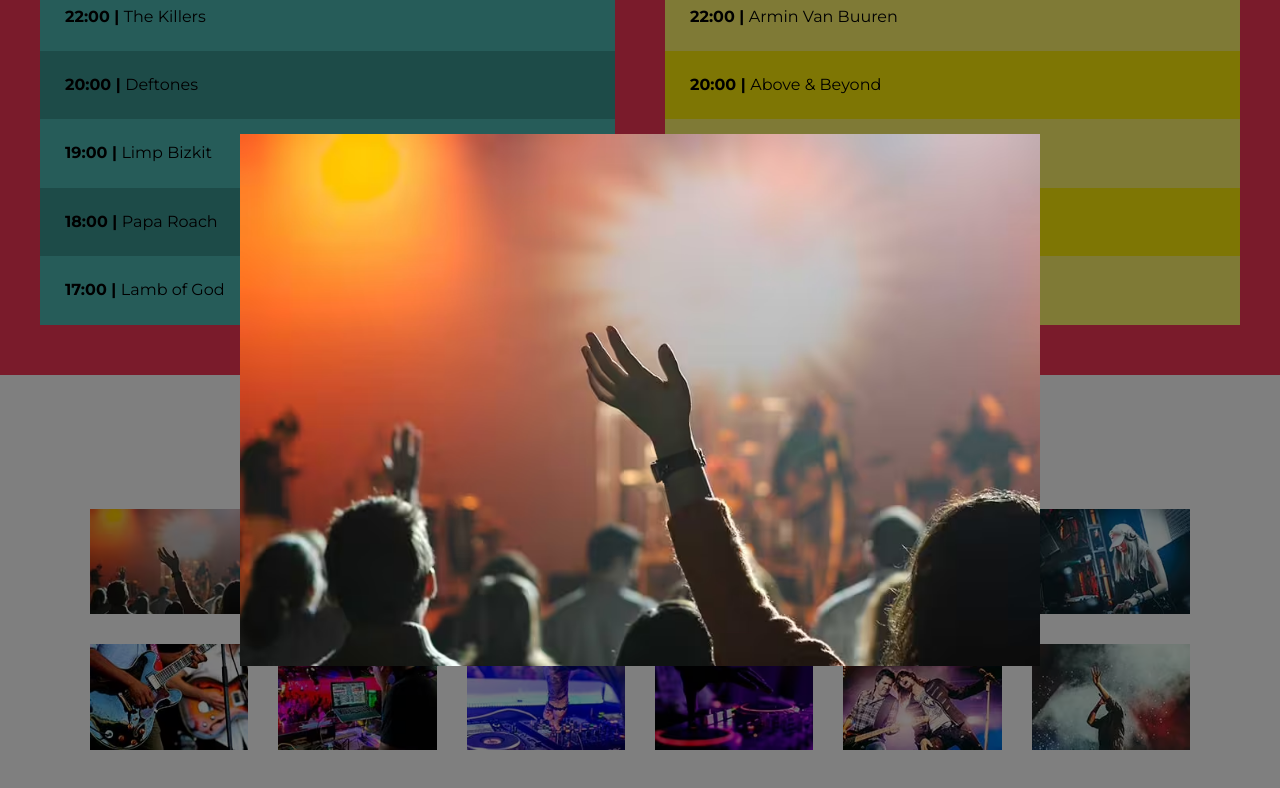
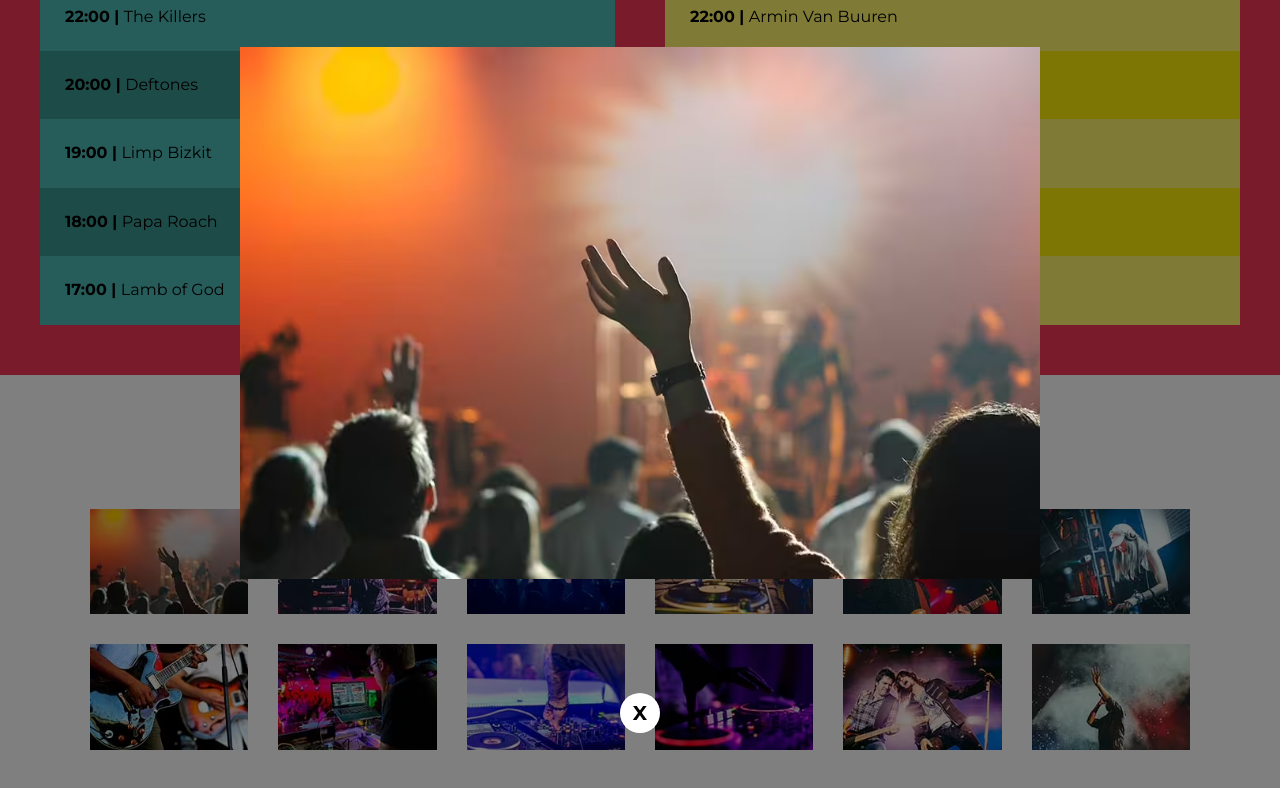
Before and after one commit to nicolasquinn/cuarto-proyecto-web_udemy, a website: page index.html in a window 1280 px wide. Both pictures are taken after a click on the element 169 px from the left and 3031 px from the top of the page. Shown: the part 2470-3258 px from the top of the page. Drawn offline with Linux system fonts and the light colour scheme; files that its build step writes are made by us from their sources.

Commit message:
199 - Añadir un botón para cerrar la imagen

```diff
--- a/src/js/app.js
+++ b/src/js/app.js
@@ -30,10 +30,28 @@ function mostrarImagen(id) { // Creo la función con un parámetro
     <source srcset="build/img/grande/${id}.webp" type="image/webp">
     <img loading="lazy" width="200" height="300" src="build/img/grande/${id}.jpg" alt="Imagen galería">
     `;
-    const overlay = document.createElement('DIV');
-    overlay.appendChild(imagen);
-    overlay.classList.add('overlay');
 
-    const body = document.querySelector('body');
+    // Overlay
+    const overlay = document.createElement('DIV')
+    overlay.appendChild(imagen)
+    overlay.classList.add('overlay')
+    overlay.onclick = function() {
+        overlay.remove()
+        body.classList.remove('fijar-body')
+    }
+
+    // Boton para cerrar
+    const cerrarModal = document.createElement('P')
+    cerrarModal.textContent = "X"
+    cerrarModal.classList.add('btn-cerrar')
+    overlay.appendChild(cerrarModal)
+    cerrarModal.onclick = function() {
+        overlay.remove()
+        body.classList.remove('fijar-body')
+    }
+
+    // Crear imagen con overlay
+    const body = document.querySelector('body')
     body.appendChild(overlay)
+    body.classList.add('fijar-body')
 }
--- a/src/scss/base/_globales.scss
+++ b/src/scss/base/_globales.scss
@@ -12,6 +12,9 @@ html {
 body {
     font-family: v.$fuente_principal;
     font-size: 1.6rem;
+    &.fijar-body {
+        overflow: hidden;
+    }
 }
 p {
     font-size: 2rem;
--- a/src/scss/layout/_galeria.scss
+++ b/src/scss/layout/_galeria.scss
@@ -39,3 +39,17 @@
         max-width: 80rem;
     }
 }
+
+.btn-cerrar {
+    background-color: v.$blanco;
+    width: 4rem;
+    height: 4rem;
+    border-radius: 50%;
+    color: v.$negro;
+    font-weight: bold;
+    display: grid;
+    place-items: center;
+    &:hover {
+        cursor: pointer;
+    }
+}
```
Also changed, not shown: build/css/app.css, build/js/app.js.
